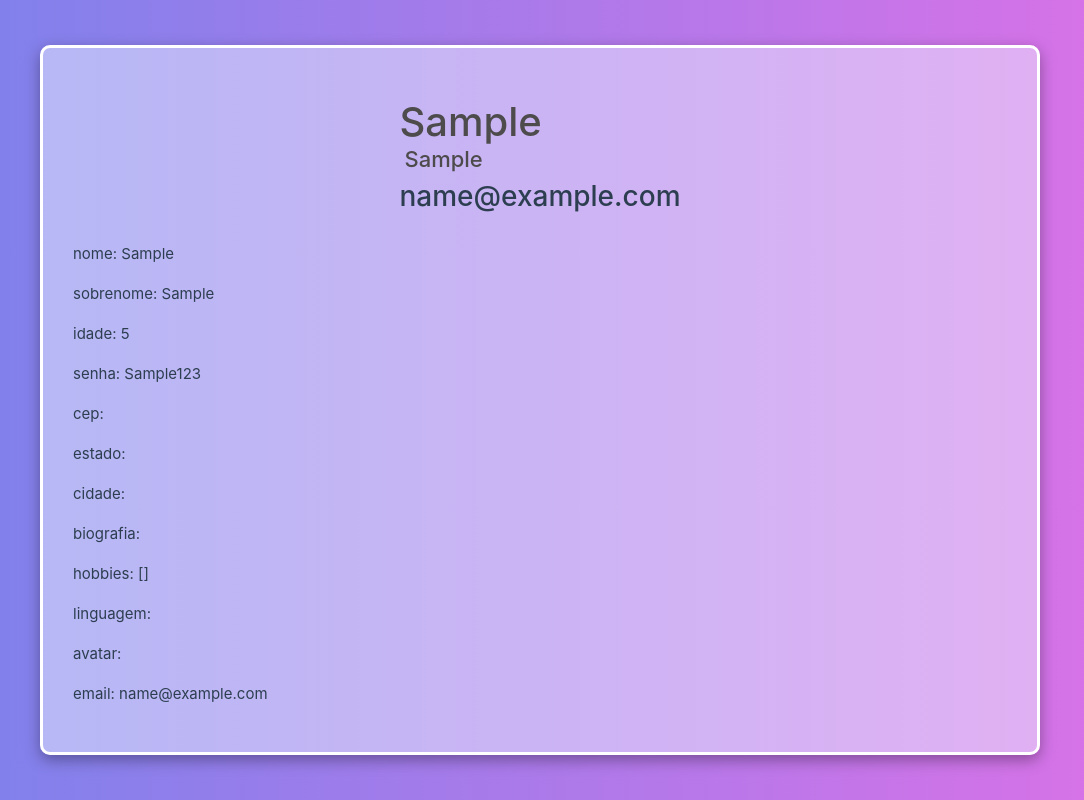
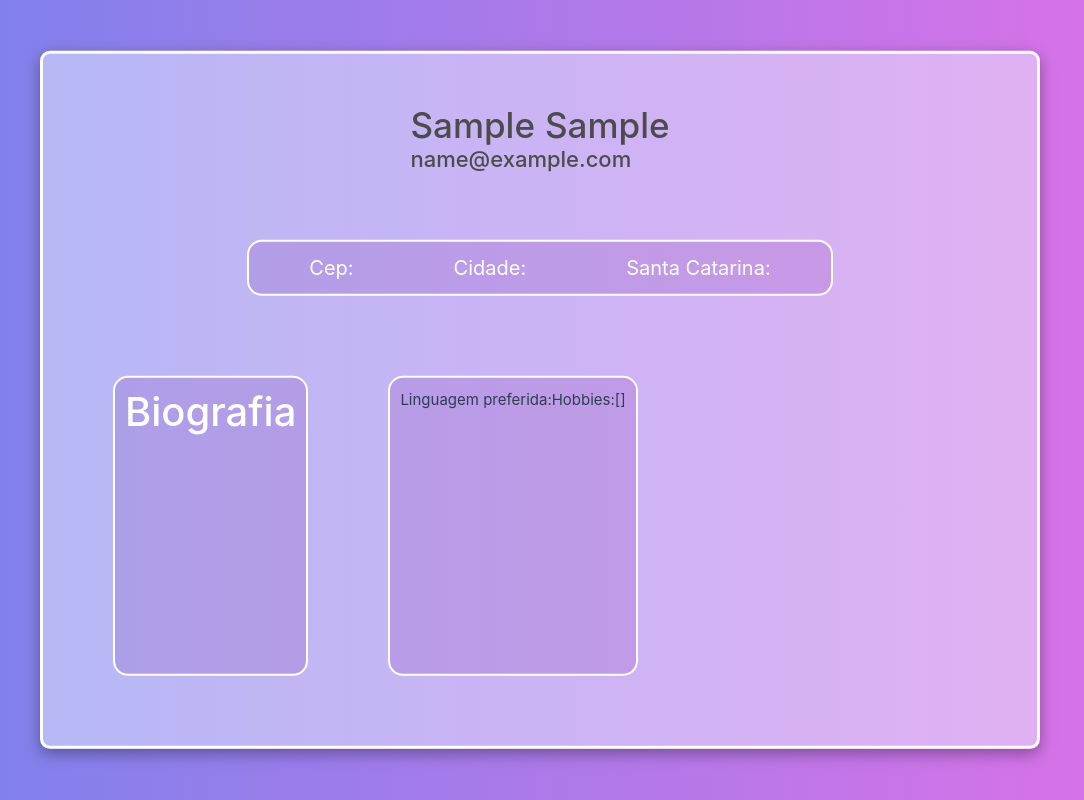
Before and after one commit to isabellirosa/projeto1-forms, a Vue app: page / in a window 1280 px wide. Both pictures are taken after typing "Sample", "Sample", "5", "name@example.com", "Sample123", "Sample123" into the empty fields and a click on the button "Enviar". Shown: the whole page, without its empty margins (100-1184 px from the left). Built offline with nearby package versions, Linux system fonts and the light colour scheme.

Commit message:
CHORE: Continuando style do perfil

```diff
--- a/src/App.vue
+++ b/src/App.vue
@@ -1,3 +1,8 @@
+nome de variaveis
+tags
+reactive
+validar senha
+
 <script setup>
 import { ref } from 'vue'
 const enviado = ref(false)
@@ -75,8 +80,23 @@ function handleFileUpload(e) {
         <h3>{{usuario.email}}</h3>
       </div>
       </section>
-
-      <p v-for="(value, key) of usuario" :key="key">{{ key }}: {{ value }}</p>
+      <div class="informacoes-usuario">
+      <section class="container endereco">
+        <span>Cep:{{usuario.cep}}</span>
+        <span>Cidade:{{usuario.estado}}</span>
+        <span>Santa Catarina:{{usuario.estado}}</span>
+      </section></div>
+      <div class="container-biografia-preferidos">
+      <section class="container biografia">
+        <h1>Biografia</h1>
+        <span>{{usuario.biografia}}</span>
+      </section>
+      <section class="container preferidos">
+        <span>Linguagem preferida:{{usuario.linguagem}}</span>
+        <span>Hobbies:{{usuario.hobbies}}</span>
+      </section>
+    </div>
+      <!-- <p v-for="(value, key) of usuario" :key="key">{{ key }}: {{ value }}</p> -->
     </div>
     <div v-else>
       <img src="../src/perfil (2).png" width="40px">
@@ -187,14 +207,18 @@ function handleFileUpload(e) {
 </template>
 "
 <style scoped>
+.informacoes-usuario{
+  display: flex;
+  align-items: center;
+  justify-content: center;
+}
 h1 {
   color: white;
   display: inline;
 }
 
 img {
-  width: 150px;
-  border-radius: 50%;
+  width: 50px;
   margin-bottom: 20px;
   margin-right: 13px;
 }
@@ -253,13 +277,46 @@ img {
 .informacoes-principais h1{
   display: inline;
   color: #4D4B4B;
+  font-size: 35px;
 }
 .informacoes-principais h2{
+  display: inline;
+  font-size: 35px;
+  color: #4D4B4B;
+  margin-left: 10px;
+}
+.informacoes-principais h3{
   font-size: 22px;
   color: #4D4B4B;
-  margin-left: 5px;
 }
-img{
-  border-radius: 50%;
+.informacoes-principais img{
+    width: 130px;
+    border-radius: 50%;
+    border: 3px solid #4D4B4B;
+    margin-bottom: 20px;
+    margin-right: 13px;
+    border-radius: 50%;
+}
+.container-biografia-preferidos{
+  display: flex;
+}
+.container{
+  border-radius: 15px;
+  border: 2px solid #ffffff;
+  margin: 40px;
+  background-color: #6b0d9725;
+  padding: 10px;
+  width:max-content;
+}
+.endereco{
+  margin: 40px;
+  background-color: #6b0d9725;
+  padding: 10px;
+  width:max-content;
+}
+.endereco span{
+  color: white;
+  font-size: 20px;
+  margin: 50px;
 }
 </style>
```
